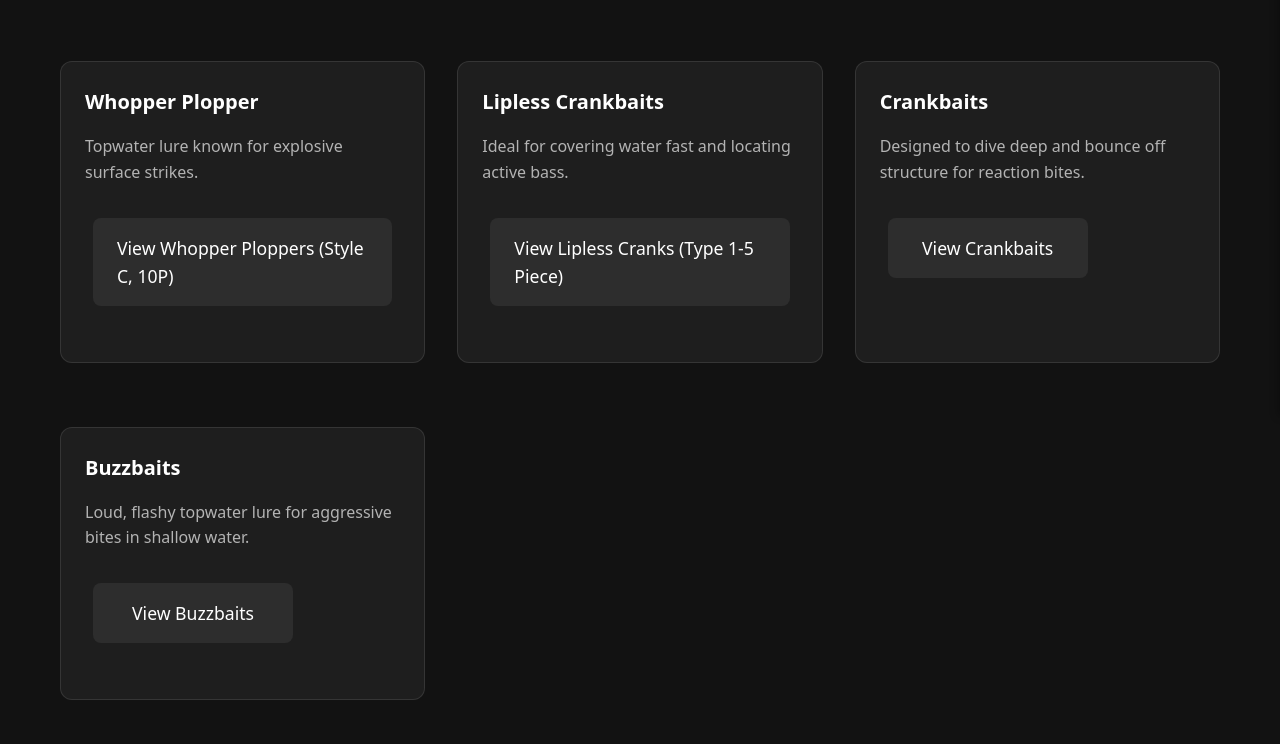
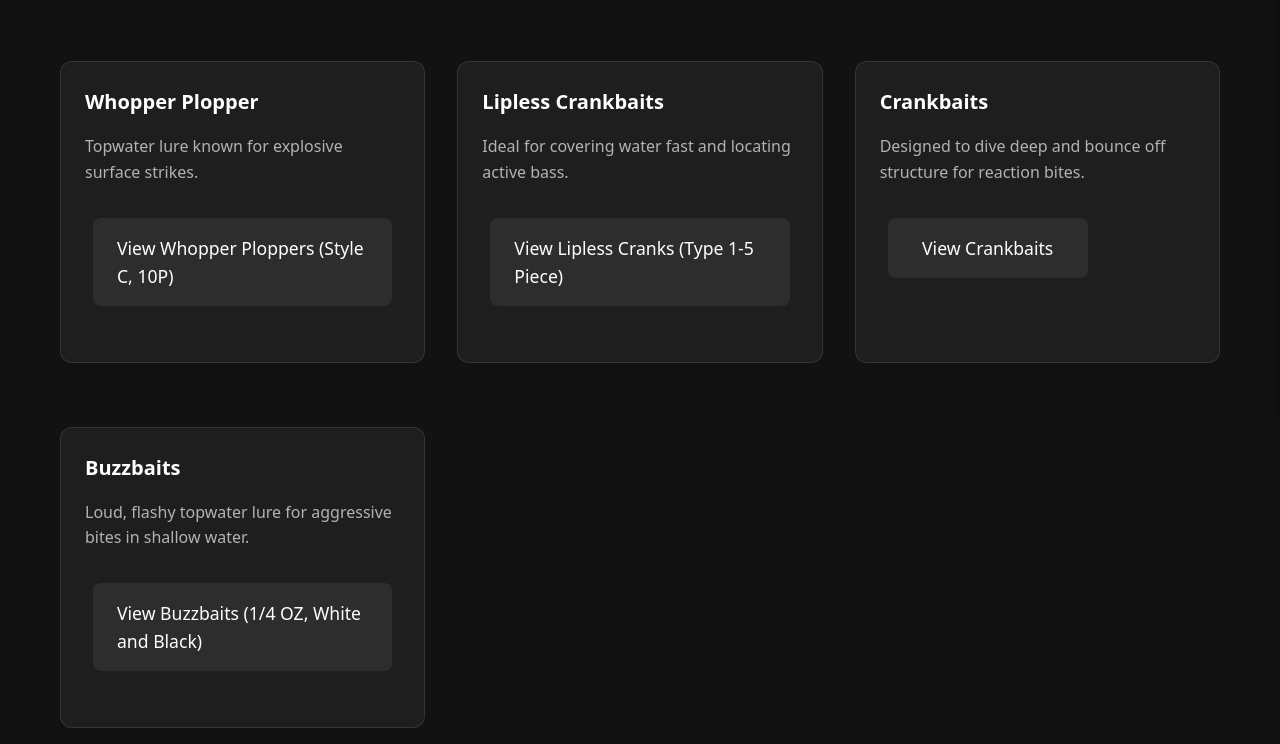
Before and after one commit to JGates-13/Christmas-Wants, a website: page public/fishing/accessories/line.html in a window 1280 px wide. Shown: the part 384-1128 px from the top of the page. Before the commit the page ends 1100 px from the top, so only its background shows below. Drawn offline with Linux system fonts and the light colour scheme.

Commit message:
Update line.html

```diff
--- a/public/fishing/accessories/line.html
+++ b/public/fishing/accessories/line.html
@@ -103,8 +103,8 @@
             <h3>Buzzbaits</h3>
             <p>Loud, flashy topwater lure for aggressive bites in shallow water.</p>
             <div class="button-group">
-              <a class="rod-button" href="https://share.temu.com/mB15ABVrlsC" target="_blank" rel="noopener">
-                View Buzzbaits
+              <a class="rod-button" href="https://a.co/d/675L03X" target="_blank" rel="noopener">
+                View Buzzbaits (1/4 OZ, White and Black)
               </a>
             </div>
           </div>
```
